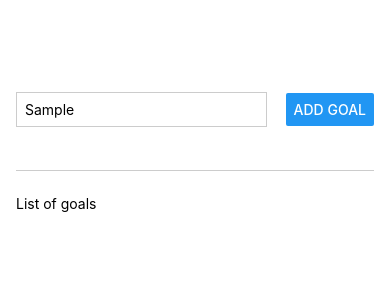
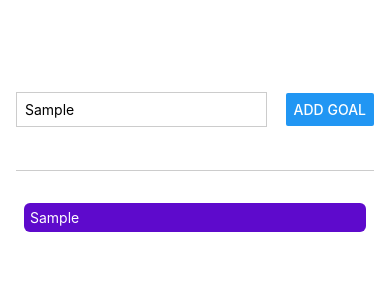
Before and after one commit to ngnamquoc/simple-goal-management-mobile-app, a React Native app: screen / in a window 390 px wide. Both pictures are taken after typing "Sample" into the empty fields and a click on the button "ADD GOAL". Shown: the top 300 px of the page. Built offline with nearby package versions, Linux system fonts and the light colour scheme.

Commit message:
add event handler to add goal button

```diff
--- a/App.js
+++ b/App.js
@@ -1,16 +1,20 @@
 import { Button, StyleSheet, Text, View, TextInput } from "react-native";
 import { useState } from "react";
-import { Logs } from 'expo';
-
+import { Logs } from "expo";
 
 export default function App() {
   const [enteredGoalText, setEnteredGoalText] = useState("");
+  const [courseGoals, setCourseGoals] = useState([]);
   function goalInputHandler(enteredText) {
     // console.log(enteredText);
     setEnteredGoalText(enteredText);
   }
   function addGoalHandler() {
     console.log(enteredGoalText);
+    setCourseGoals((currentCourseGoals) => [
+      ...currentCourseGoals,
+      enteredGoalText,
+    ]);
   }
   return (
     <View style={myStyles.appContainer}>
@@ -23,7 +27,14 @@ export default function App() {
         <Button onPress={addGoalHandler} title="Add goal" />
       </View>
       <View style={myStyles.goalsContainer}>
-        <Text>List of goals</Text>
+        {courseGoals.map((goal, index) => (
+
+         <View key={index} style={myStyles.goalItem}>
+            <Text  style={myStyles.goalText}>
+              {goal}
+            </Text>
+         </View>
+        ))}
       </View>
     </View>
   );
@@ -55,4 +66,13 @@ const myStyles = StyleSheet.create({
   goalsContainer: {
     flex: 5,
   },
+  goalItem: {
+    margin: 8,
+    borderRadius: 6,
+    padding: 6,
+    backgroundColor: "#5e0acc",
+  },
+  goalText:{
+    color:"white"
+  }
 });
```
